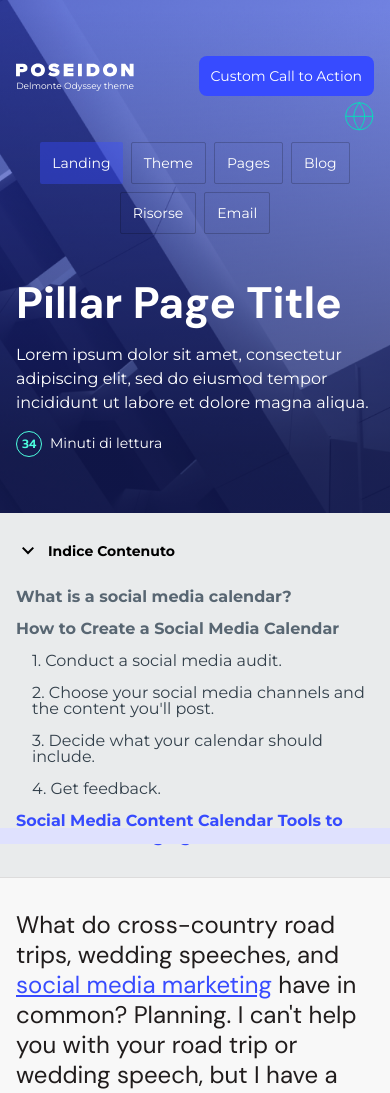
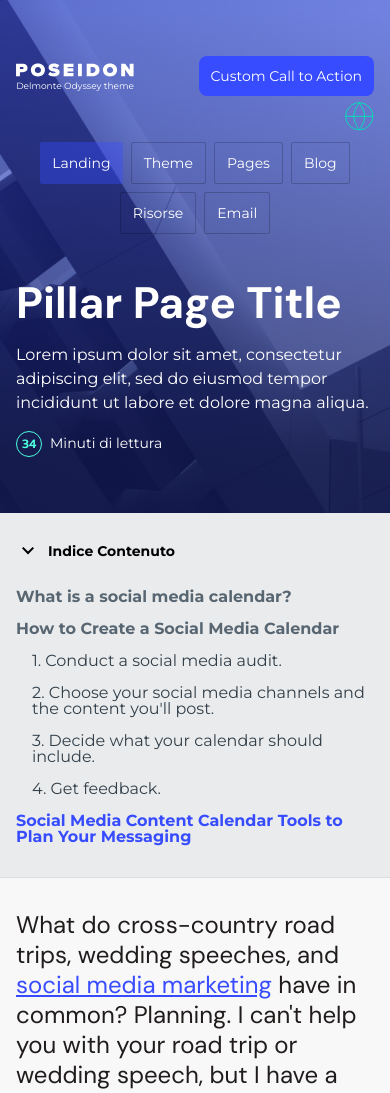
Before and after one commit to msosadev/delmonte-poseidon, a React (Create React App) app: page / in a window 390 px wide. Shown: the top 1093 px of the page. Built offline with nearby package versions, Linux system fonts and the light colour scheme.

Commit message:
Fix quote showing on top of navigation in mobile

```diff
--- a/src/components/Navigation/Navigation.css
+++ b/src/components/Navigation/Navigation.css
@@ -6,6 +6,7 @@
     position: sticky;
     top: 0;
     border-bottom: 1px solid var(--grey-200);
+    z-index: 105;
 }
 
 .navigation-title {
```
